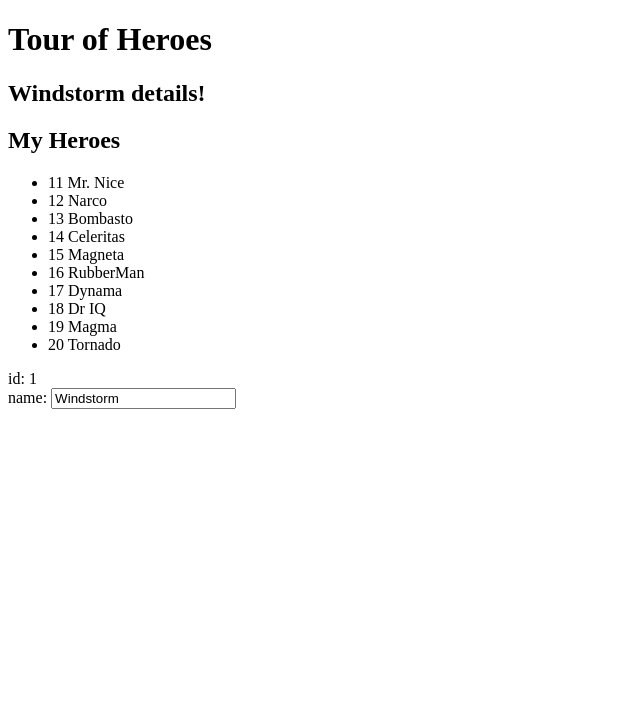
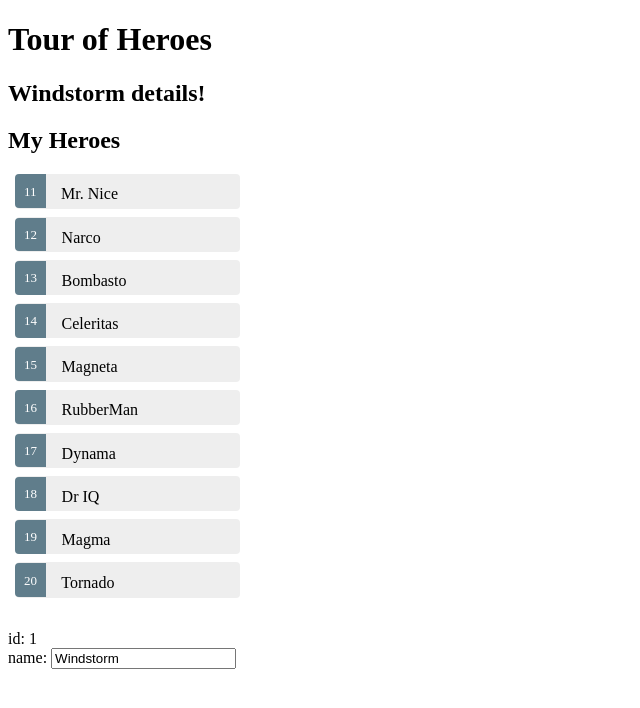
Before and after one commit to tumit/tour-of-heroes, an Angular app: page / in a window 1280 px wide. Shown: the top 708 px of the page, without its empty margins (0-640 px from the left). Built offline with nearby package versions, Linux system fonts and the light colour scheme.

Commit message:
style the heroes

```diff
--- a/src/app/app.component.scss
+++ b/src/app/app.component.scss
@@ -0,0 +1,52 @@
+.selected {
+  background-color: #CFD8DC !important;
+  color: white;
+}
+.heroes {
+  margin: 0 0 2em 0;
+  list-style-type: none;
+  padding: 0;
+  width: 15em;
+
+  li {
+    cursor: pointer;
+    position: relative;
+    left: 0;
+    background-color: #EEE;
+    margin: .5em;
+    padding: .3em 0;
+    height: 1.6em;
+    border-radius: 4px;
+  }
+
+  li.selected:hover {
+    background-color: #BBD8DC !important;
+    color: white;
+  }
+
+  li:hover {
+    color: #607D8B;
+    background-color: #DDD;
+    left: .1em;
+  }
+
+  .text {
+    position: relative;
+    top: -3px;
+  }
+
+  .badge {
+    display: inline-block;
+    font-size: small;
+    color: white;
+    padding: 0.8em 0.7em 0 0.7em;
+    background-color: #607D8B;
+    line-height: 1em;
+    position: relative;
+    left: -1px;
+    top: -4px;
+    height: 1.8em;
+    margin-right: .8em;
+    border-radius: 4px 0 0 4px;
+  }
+}
```
